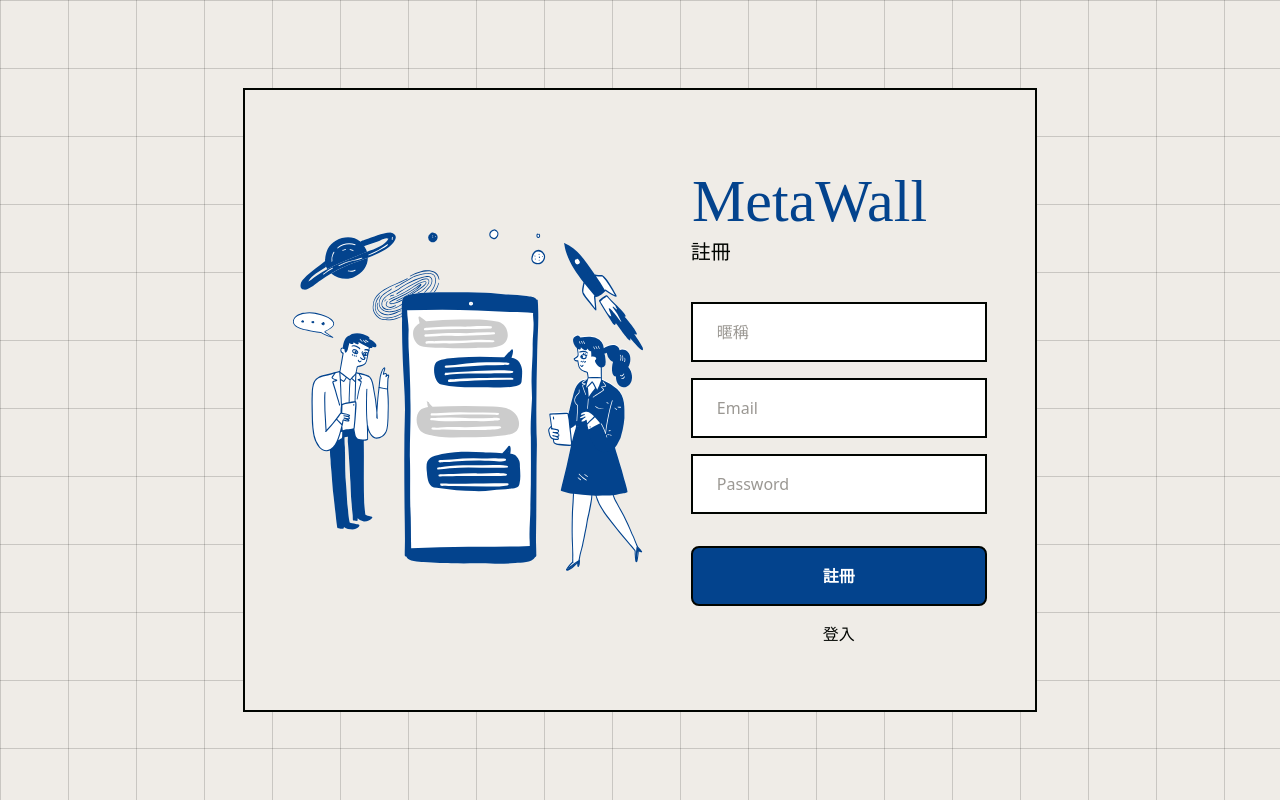
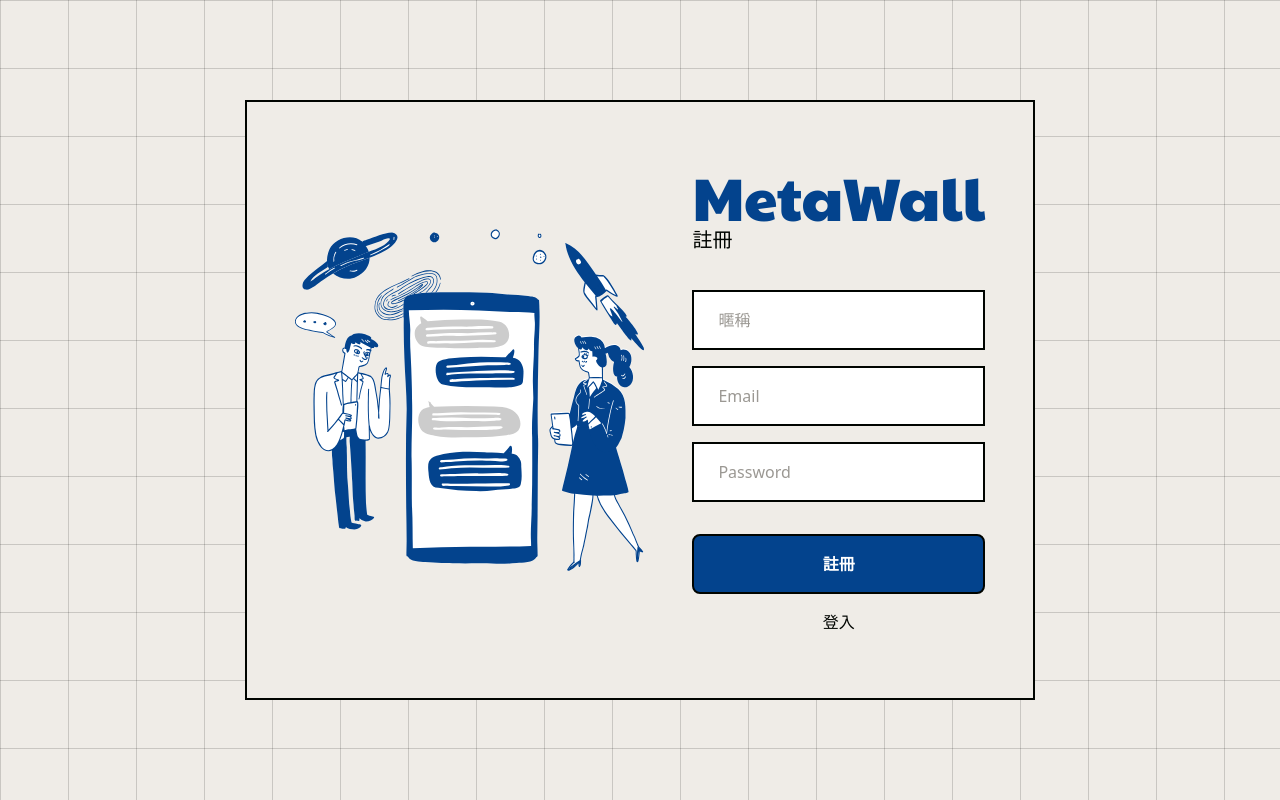
Before and after one commit to joyunhsiao/simple_social_app_frontend, a React (Vite) app: page /register in a window 1280 px wide. Built offline with nearby package versions, Linux system fonts and the light colour scheme; a web font is replaced by a local one.

Commit message:
feat: Add heading to AuthBox component
- Added `<h1>` element with MetaWall title inside `AuthBox`.
- Applied custom font and styling to the heading using Tailwind classes.
- Removed `meta_wall.svg` image as it is no longer needed.

```diff
--- a/src/components/AuthBox.tsx
+++ b/src/components/AuthBox.tsx
@@ -25,10 +25,14 @@
           md:mr-12
       "/>
       <div>
-        <img
-          src="../src/assets/meta_wall.svg"
-          alt="MetaWall logo"
-        />
+        <h1 className="
+          font-paytone
+          text-6xl
+          text-center
+          text-custom-blue
+        ">
+          MetaWall
+        </h1>
         {children}
       </div>
     </div>
--- a/src/styles/output.css
+++ b/src/styles/output.css
@@ -662,9 +662,47 @@
   padding-bottom: 1rem;
 }
 
+.text-center{
+  text-align: center;
+}
+
+.font-paytone{
+  font-family: Paytone One, sans-serif;
+}
+
 .text-xl{
   font-size: 1.25rem;
   line-height: 1.75rem;
+}
+
+.text-3xl{
+  font-size: 1.875rem;
+  line-height: 2.25rem;
+}
+
+.text-4xl{
+  font-size: 2.25rem;
+  line-height: 2.5rem;
+}
+
+.text-8xl{
+  font-size: 6rem;
+  line-height: 1;
+}
+
+.text-5xl{
+  font-size: 3rem;
+  line-height: 1;
+}
+
+.text-6xl{
+  font-size: 3.75rem;
+  line-height: 1;
+}
+
+.text-sm{
+  font-size: 0.875rem;
+  line-height: 1.25rem;
 }
 
 .font-bold{
@@ -679,6 +717,11 @@
 .text-custom-white{
   --tw-text-opacity: 1;
   color: rgb(255 255 255 / var(--tw-text-opacity, 1));
+}
+
+.text-custom-blue{
+  --tw-text-opacity: 1;
+  color: rgb(3 67 141 / var(--tw-text-opacity, 1));
 }
 
 html{
```
Also changed, not shown: src/assets/meta_wall.svg (deleted).
